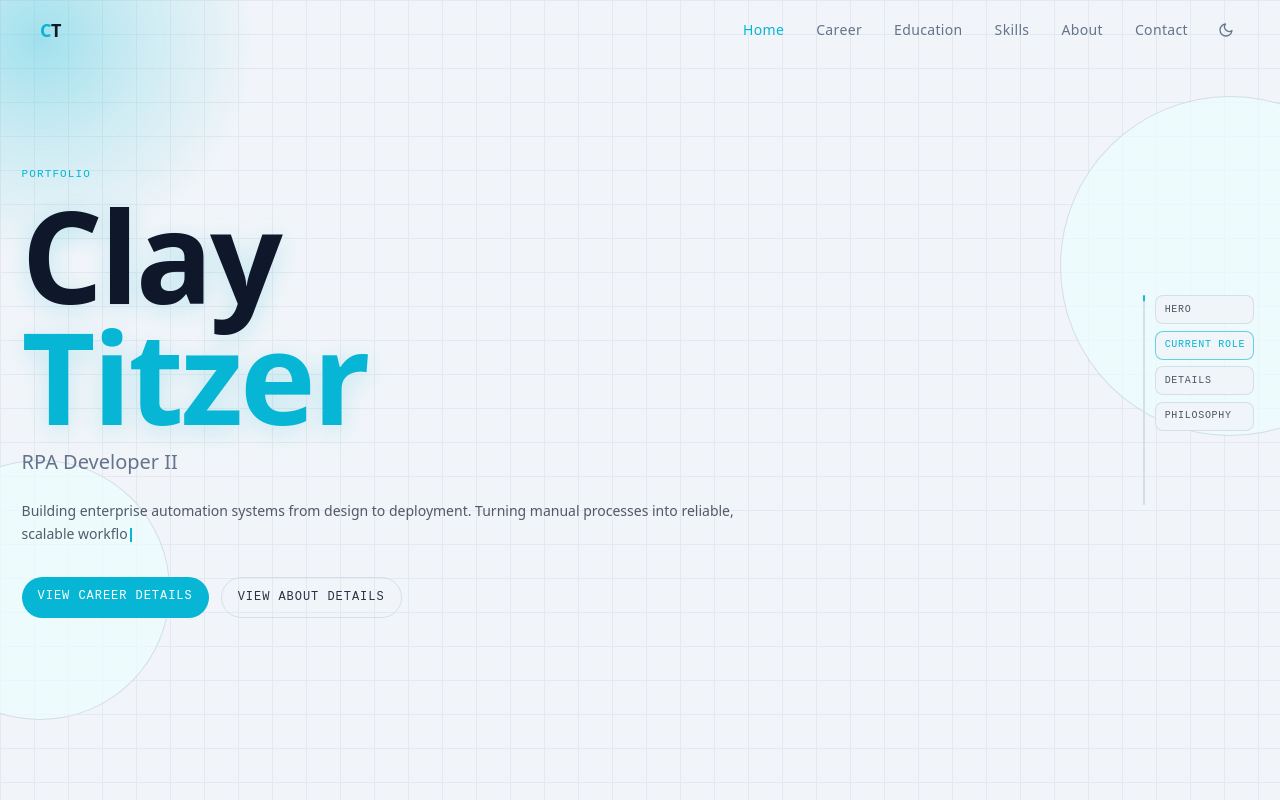
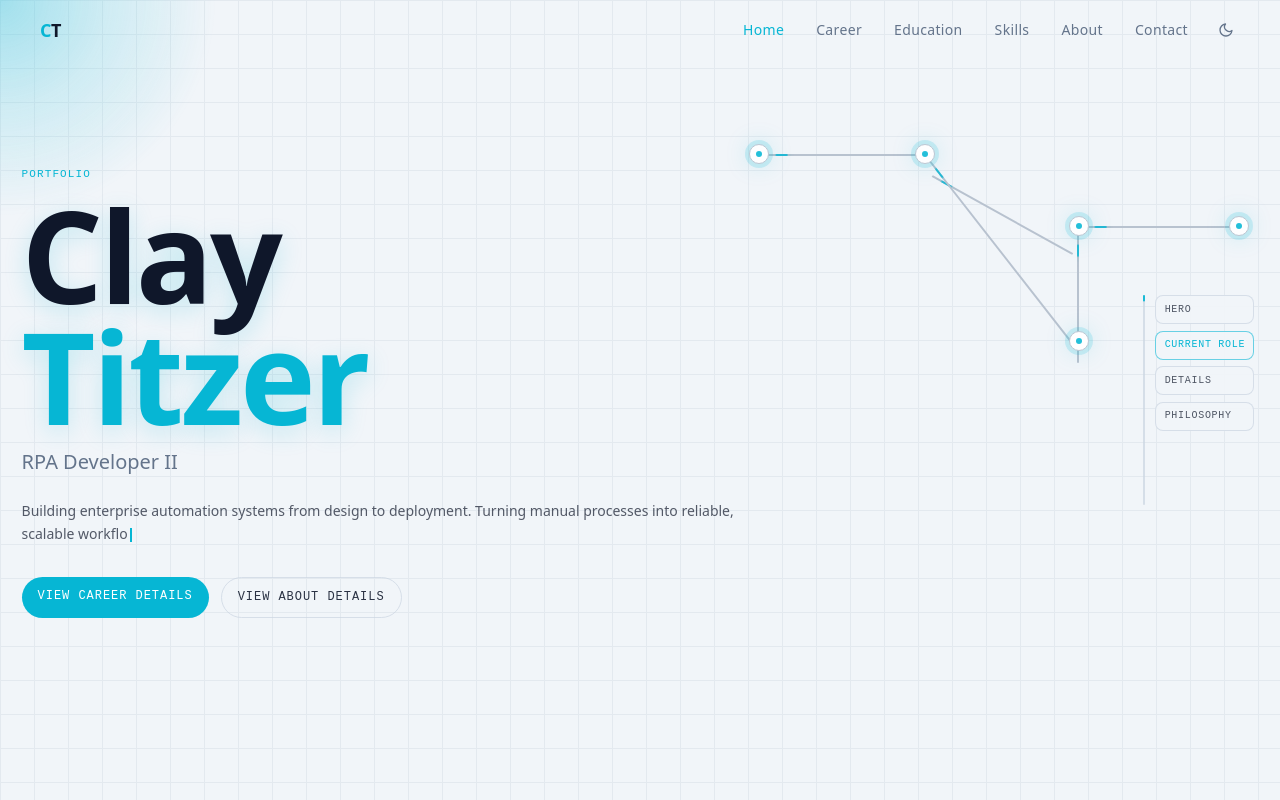
Before and after one commit to cjtitzer2/ProfessionalWebsite, a React (Vite) app in the folder ClayTitzer_DigitalResumeWebsite/claytitzer_digitalresumewebsite.client/: page /#/ in a window 1280 px wide. Shown: the top 800 px of the page. Built offline with nearby package versions, Linux system fonts and the light colour scheme.

Commit message:
Convert hero background to connected workflow node graph

```diff
--- a/ClayTitzer_DigitalResumeWebsite/claytitzer_digitalresumewebsite.client/src/index.css
+++ b/ClayTitzer_DigitalResumeWebsite/claytitzer_digitalresumewebsite.client/src/index.css
@@ -764,6 +764,94 @@ html.dark .cursor-glow {
   overflow: hidden;
 }
 
+.hero-workflow {
+  position: absolute;
+  right: clamp(-90px, -5vw, -32px);
+  top: clamp(42px, 9vh, 96px);
+  width: min(640px, 74vw);
+  height: 360px;
+  opacity: 0.9;
+}
+
+.hero-workflow-node {
+  position: absolute;
+  width: 20px;
+  height: 20px;
+  border-radius: 999px;
+  border: 1px solid color-mix(in srgb, var(--color-divider) 65%, transparent);
+  background: color-mix(in srgb, var(--color-offwhite) 78%, transparent);
+  box-shadow:
+    0 0 0 4px color-mix(in srgb, var(--color-accent) 12%, transparent),
+    0 0 24px color-mix(in srgb, var(--color-accent) 20%, transparent);
+}
+
+.hero-workflow-node::after {
+  content: '';
+  position: absolute;
+  left: 50%;
+  top: 50%;
+  width: 6px;
+  height: 6px;
+  border-radius: 999px;
+  transform: translate(-50%, -50%);
+  background: color-mix(in srgb, var(--color-accent) 88%, transparent);
+}
+
+.workflow-node-a { left: 7%; top: 20%; }
+.workflow-node-b { left: 33%; top: 20%; }
+.workflow-node-c { left: 57%; top: 40%; }
+.workflow-node-d { left: 82%; top: 40%; }
+.workflow-node-e { left: 57%; top: 72%; }
+
+.hero-workflow-link {
+  position: absolute;
+  height: 2px;
+  border-radius: 999px;
+  background: color-mix(in srgb, var(--color-divider) 68%, transparent);
+  overflow: hidden;
+}
+
+.hero-workflow-link::after {
+  content: '';
+  position: absolute;
+  left: -10px;
+  top: -1px;
+  width: 12px;
+  height: 4px;
+  border-radius: 999px;
+  background: color-mix(in srgb, var(--color-accent) 88%, transparent);
+  box-shadow: 0 0 8px color-mix(in srgb, var(--color-accent) 60%, transparent);
+  animation: workflow-trace 2.7s linear infinite;
+}
+
+.workflow-link-ab { left: 9.6%; top: 22.8%; width: 24%; }
+.workflow-link-bc { left: 35.6%; top: 28.7%; width: 25.2%; transform: rotate(29deg); transform-origin: left center; }
+.workflow-link-cd { left: 59.4%; top: 42.8%; width: 24.7%; }
+.workflow-link-ce { left: 58.4%; top: 44.8%; width: 20.2%; transform: rotate(90deg); transform-origin: left center; }
+.workflow-link-be { left: 35.2%; top: 24.2%; width: 37.3%; transform: rotate(52deg); transform-origin: left center; }
+
+@keyframes workflow-trace {
+  0% { transform: translateX(0); opacity: 0; }
+  12% { opacity: 1; }
+  100% { transform: translateX(120px); opacity: 0; }
+}
+
+html:not(.dark) .hero-workflow {
+  opacity: 1;
+}
+
+html:not(.dark) .hero-workflow-node {
+  border-color: color-mix(in srgb, var(--color-divider) 92%, var(--color-charcoal));
+  background: color-mix(in srgb, white 92%, var(--color-offwhite));
+  box-shadow:
+    0 0 0 4px color-mix(in srgb, var(--color-accent) 16%, transparent),
+    0 0 24px color-mix(in srgb, var(--color-accent) 25%, transparent);
+}
+
+html:not(.dark) .hero-workflow-link {
+  background: color-mix(in srgb, var(--color-divider) 90%, var(--color-charcoal));
+}
+
 .hero-orb {
   position: absolute;
   border-radius: 999px;
@@ -790,6 +878,15 @@ html:not(.dark) .hero-orb {
   height: 260px;
   left: -90px;
   bottom: 10%;
+}
+
+@media (max-width: 980px) {
+  .hero-workflow {
+    right: -140px;
+    top: 18px;
+    width: min(520px, 95vw);
+    opacity: 0.55;
+  }
 }
 
 .hero-grid {
--- a/ClayTitzer_DigitalResumeWebsite/claytitzer_digitalresumewebsite.client/src/pages/Home.jsx
+++ b/ClayTitzer_DigitalResumeWebsite/claytitzer_digitalresumewebsite.client/src/pages/Home.jsx
@@ -109,7 +109,7 @@ export default function Home() {
       <span
         className="cursor-glow"
         aria-hidden="true"
-        style={{ transform: `translate3d(${mousePosition.x - 180}px, ${mousePosition.y - 180}px, 0)` }}
+        style={{ transform: `translate3d(${mousePosition.x - 220}px, ${mousePosition.y - 220}px, 0)` }}
       />
       <aside className="section-progress-nav" aria-label="Page section progress">
         <div className="section-progress-track" aria-hidden="true">
@@ -135,14 +135,22 @@ export default function Home() {
 
       <section ref={heroRef} className="story-section hero-stage">
         <div className="hero-scroll-bg" aria-hidden="true">
-          <span
-            className="hero-orb hero-orb-a"
-            style={{ transform: `translateY(${scrollRatio * 80}px) scale(${1 + scrollRatio * 0.08})` }}
-          />
-          <span
-            className="hero-orb hero-orb-b"
-            style={{ transform: `translateY(${scrollRatio * -65}px) scale(${1 + scrollRatio * 0.06})` }}
-          />
+          <div
+            className="hero-workflow"
+            style={{ transform: `translateY(${scrollRatio * 44}px) scale(${1 + scrollRatio * 0.05})` }}
+          >
+            <span className="hero-workflow-link workflow-link-ab" />
+            <span className="hero-workflow-link workflow-link-bc" />
+            <span className="hero-workflow-link workflow-link-cd" />
+            <span className="hero-workflow-link workflow-link-ce" />
+            <span className="hero-workflow-link workflow-link-be" />
+
+            <span className="hero-workflow-node workflow-node-a" />
+            <span className="hero-workflow-node workflow-node-b" />
+            <span className="hero-workflow-node workflow-node-c" />
+            <span className="hero-workflow-node workflow-node-d" />
+            <span className="hero-workflow-node workflow-node-e" />
+          </div>
         </div>
 
         <div className="story-center hero-content">
```
